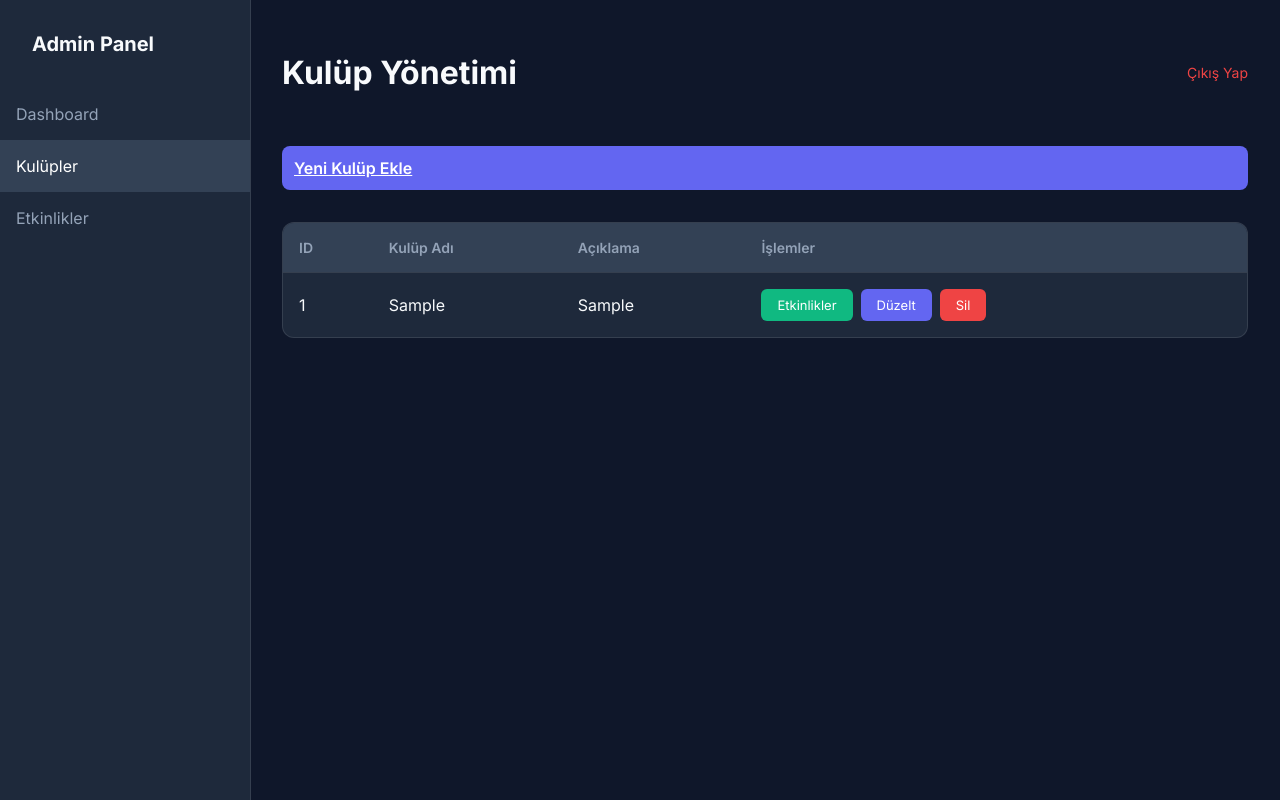
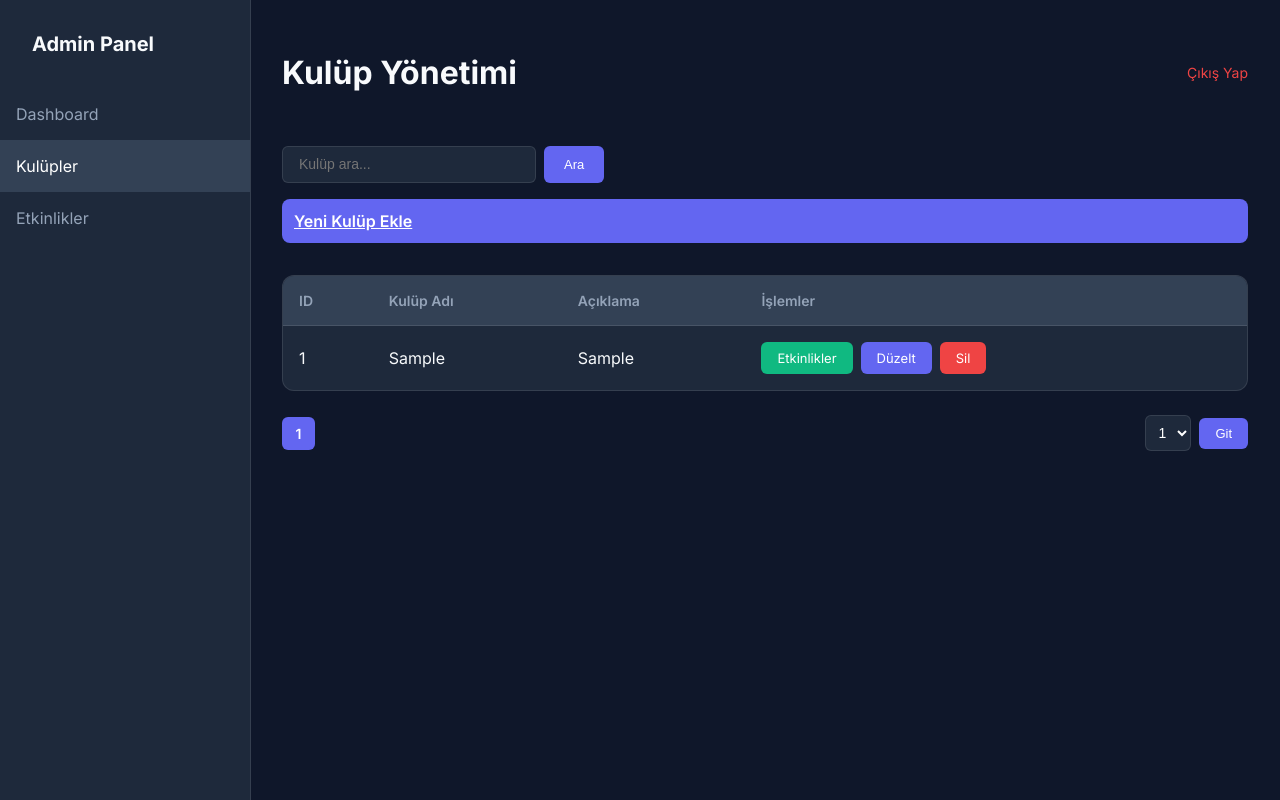
Before and after one commit to iRaxsy/KulupNet, a PHP site: page /kulup/kulupler.php in a window 1280 px wide. Run offline with PHP 8.4, Linux system fonts and the light colour scheme; a user stored in the database is signed in; tables that the repository leaves empty hold one stand-in row (values such as "Sample post").

Commit message:
Admin paneli güncellendi: sayfalama ve arama
Kulüp ve Etkinlikler listelerine sayfalama ve arama özelliği eklendi.

```diff
--- a/admin/kulup/kulupler.php
+++ b/admin/kulup/kulupler.php
@@ -13,12 +13,50 @@ if (isset($_GET['sil'])) {
     exit;
 }
 
-$kulupler = $db->query("SELECT * FROM kulupler ORDER BY id DESC")->fetchAll();
+// Arama
+$aranan = trim($_GET['aranan'] ?? '');
+
+// Sayfalama ayarları
+$sayfa_kayit_sayisi = 5;
+$sayfa = isset($_GET['sayfa']) ? max(1, (int)$_GET['sayfa']) : 1;
+
+// Toplam kayıt sayısı
+if (!empty($aranan)) {
+    $count_stmt = $db->prepare("SELECT COUNT(*) FROM kulupler WHERE ad LIKE ? OR aciklama LIKE ?");
+    $count_stmt->execute(["%$aranan%", "%$aranan%"]);
+} else {
+    $count_stmt = $db->query("SELECT COUNT(*) FROM kulupler");
+}
+$kayit_sayisi = $count_stmt->fetchColumn();
+
+// Verileri getir
+$offset = ($sayfa - 1) * $sayfa_kayit_sayisi;
+if (!empty($aranan)) {
+    $stmt = $db->prepare("SELECT * FROM kulupler WHERE ad LIKE ? OR aciklama LIKE ? ORDER BY id DESC LIMIT $sayfa_kayit_sayisi OFFSET $offset");
+    $stmt->execute(["%$aranan%", "%$aranan%"]);
+} else {
+    $stmt = $db->query("SELECT * FROM kulupler ORDER BY id DESC LIMIT $sayfa_kayit_sayisi OFFSET $offset");
+}
+$kulupler = $stmt->fetchAll();
 ?>
 
-<div style="margin-bottom: 2rem; display: flex; justify-content: flex-end;">
+<div style="margin-bottom: 2rem; display: flex; justify-content: space-between; align-items: center; flex-wrap: wrap; gap: 1rem;">
+    <form action="" method="GET" style="display: flex; gap: 0.5rem;">
+        <input type="text" name="aranan" value="<?php echo htmlspecialchars($aranan); ?>" placeholder="Kulüp ara..."
+               style="padding: 0.6rem 1rem; border-radius: 0.375rem; border: 1px solid rgba(255,255,255,0.1); background: #1e293b; color: white; outline: none; font-size: 0.875rem; width: 220px;">
+        <button type="submit" class="btn-sm btn-primary" style="padding: 0.6rem 1.25rem;">Ara</button>
+        <?php if ($aranan): ?>
+            <a href="kulupler.php" class="btn-sm btn-danger" style="padding: 0.6rem 1rem;">Temizle</a>
+        <?php endif; ?>
+    </form>
     <a href="kulup_ekle.php" class="btn btn-primary">Yeni Kulüp Ekle</a>
 </div>
+
+<?php if ($aranan): ?>
+    <div style="color: #94a3b8; margin-bottom: 1rem; font-size: 0.875rem;">
+        "<strong><?php echo htmlspecialchars($aranan); ?></strong>" için <?php echo $kayit_sayisi; ?> sonuç bulundu.
+    </div>
+<?php endif; ?>
 
 <?php if (isset($_GET['mesaj']) && $_GET['mesaj'] == 'silindi'): ?>
     <div style="background: rgba(239, 68, 68, 0.1); color: #ef4444; padding: 1rem; border-radius: 0.5rem; margin-bottom: 1rem;">
@@ -58,11 +96,18 @@ $kulupler = $db->query("SELECT * FROM kulupler ORDER BY id DESC")->fetchAll();
             <?php endforeach; ?>
             <?php if (empty($kulupler)): ?>
                 <tr>
-                    <td colspan="4" style="text-align: center; padding: 2rem; color: #94a3b8;">Henüz kayıtlı kulüp yok.</td>
+                    <td colspan="4" style="text-align: center; padding: 2rem; color: #94a3b8;">
+                        <?php echo $aranan ? 'Aramanızla eşleşen kulüp bulunamadı.' : 'Henüz kayıtlı kulüp yok.'; ?>
+                    </td>
                 </tr>
             <?php endif; ?>
         </tbody>
     </table>
 </div>
 
+<?php
+$sayfa_url = 'kulupler.php';
+require_once '../sayfalama.php';
+?>
+
 <?php require_once '../footer.php'; ?>
--- /dev/null
+++ b/admin/sayfalama.php
@@ -0,0 +1,46 @@
+<?php
+$sayfa_sayisi = ceil($kayit_sayisi / $sayfa_kayit_sayisi);
+$aralik = 2;
+
+echo "<div style='display: flex; justify-content: space-between; align-items: center; flex-wrap: wrap; gap: 1rem; margin-top: 1.5rem;'>";
+
+// Sayfalama linkleri
+echo "<ul style='list-style: none; display: flex; gap: 0.25rem; padding: 0; margin: 0;'>";
+
+if ($sayfa > 1) {
+    $onceki_sayfa = $sayfa - 1;
+    echo "<li><a href='{$sayfa_url}?sayfa={$onceki_sayfa}&aranan={$aranan}' style='display: inline-block; padding: 0.5rem 0.85rem; border-radius: 0.375rem; background: #334155; color: #94a3b8; text-decoration: none; font-size: 0.875rem;'>&laquo;</a></li>";
+}
+
+$baslangic_no = max(1, $sayfa - $aralik);
+$bitis_no = min($sayfa_sayisi, $sayfa + $aralik);
+
+for ($x = $baslangic_no; $x <= $bitis_no; $x++) {
+    if ($x == $sayfa) {
+        echo "<li><a href='javascript:void(0);' style='display: inline-block; padding: 0.5rem 0.85rem; border-radius: 0.375rem; background: #6366f1; color: white; text-decoration: none; font-size: 0.875rem; font-weight: 600;'>{$x}</a></li>";
+    } else {
+        echo "<li><a href='{$sayfa_url}?sayfa={$x}&aranan={$aranan}' style='display: inline-block; padding: 0.5rem 0.85rem; border-radius: 0.375rem; background: #334155; color: #94a3b8; text-decoration: none; font-size: 0.875rem;'>{$x}</a></li>";
+    }
+}
+
+if ($sayfa < $sayfa_sayisi) {
+    $sonraki_sayfa = $sayfa + 1;
+    echo "<li><a href='{$sayfa_url}?sayfa={$sonraki_sayfa}&aranan={$aranan}' style='display: inline-block; padding: 0.5rem 0.85rem; border-radius: 0.375rem; background: #334155; color: #94a3b8; text-decoration: none; font-size: 0.875rem;'>&raquo;</a></li>";
+}
+
+echo "</ul>";
+
+// Sayfa seçici
+echo "<form action='" . htmlspecialchars($sayfa_url) . "' method='get' style='display: flex; gap: 0.5rem; align-items: center;'>";
+echo "<select name='sayfa' style='padding: 0.5rem; border-radius: 0.375rem; border: 1px solid rgba(255,255,255,0.1); background: #1e293b; color: white; outline: none; font-size: 0.875rem;'>";
+for ($i = 1; $i <= $sayfa_sayisi; $i++) {
+    $selected = ($i == $sayfa) ? "selected" : "";
+    echo "<option value='{$i}' {$selected}>{$i}</option>";
+}
+echo "</select>";
+echo "<input type='hidden' name='aranan' value='" . htmlspecialchars($aranan) . "'>";
+echo "<button type='submit' class='btn-sm btn-primary' style='padding: 0.5rem 1rem;'>Git</button>";
+echo "</form>";
+
+echo "</div>";
+?>
```
Also changed, not shown: admin/etkinlik/etkinlikler.php (+48 -3 lines).
